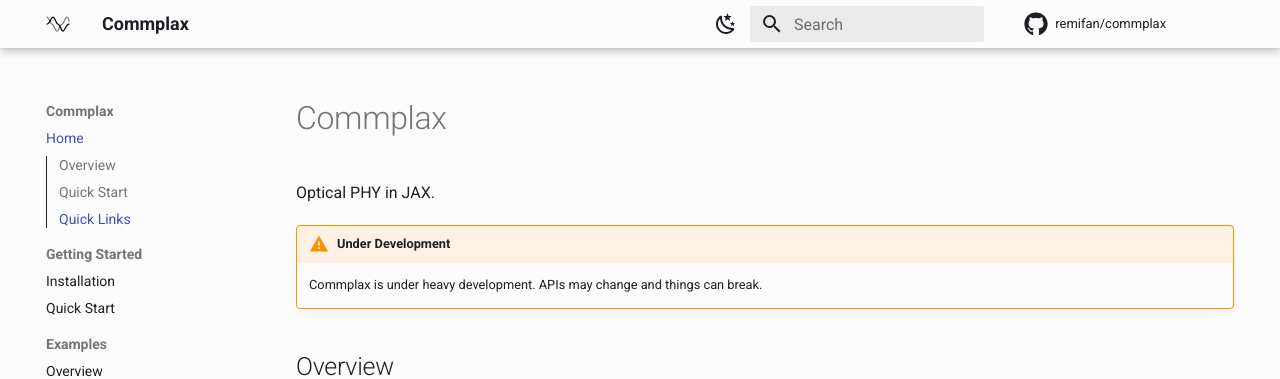
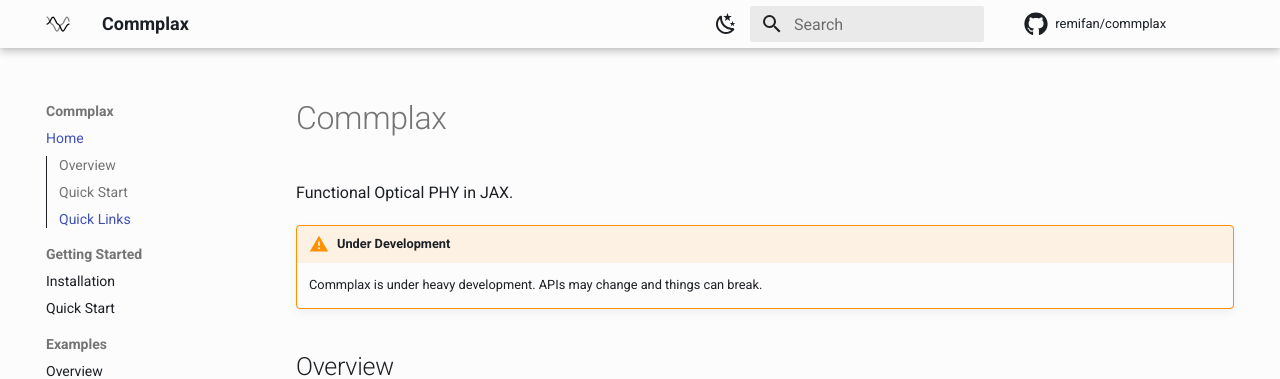
Before and after one commit to remifan/commplax, an MkDocs documentation site: the page built from docs/index.md, in a window 1280 px wide and 990 px high. Shown: the top 379 px of the window. Built offline with MkDocs 1.6.1 and Material for MkDocs 9.7.7, drawn with Linux system fonts in a browser that asks for light colours; comment, search, counter and statistics services are not loaded.

Commit message:
Clarify functional modeling in title for ASIC audience

```diff
--- a/docs/index.md
+++ b/docs/index.md
@@ -1,6 +1,6 @@
 # Commplax
 
-Optical PHY in JAX.
+Functional Optical PHY in JAX.
 
 !!! warning "Under Development"
     Commplax is under heavy development. APIs may change and things can break.
```
Also changed, not shown: README.md (+1 -1 lines).
